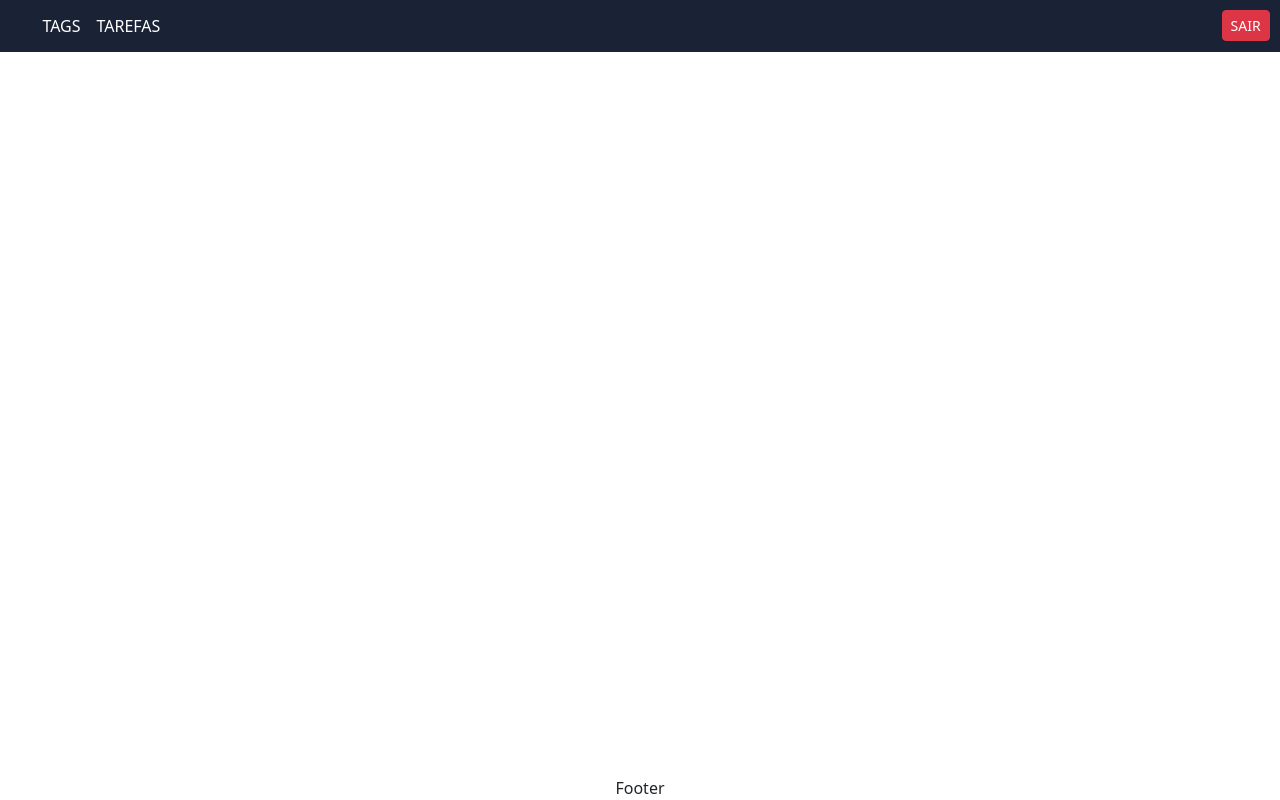
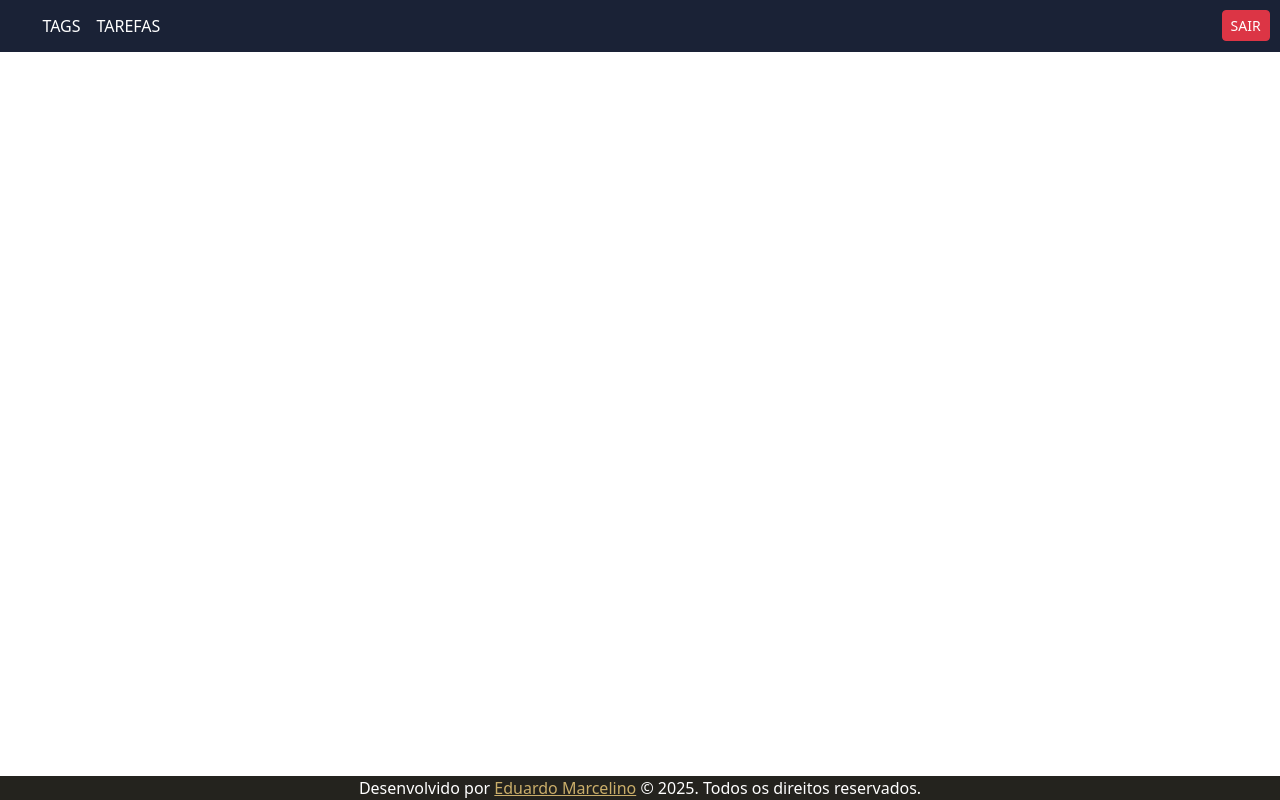
Before and after one commit to EduardoMarcelinoEng/management-of-tasks-frontend, a Nuxt app: page / in a window 1280 px wide. Built offline with nearby package versions, Linux system fonts and the light colour scheme.

Commit message:
Footer component created

```diff
--- a/components/AppFooter.vue
+++ b/components/AppFooter.vue
@@ -1,5 +1,41 @@
+<script>
+
+</script>
+
+
+<style scoped>
+    footer {
+        width: 100%;
+        display: flex;
+        justify-content: center;
+        background-color: #24231E;
+        padding: 1rem 0;
+
+        @media (min-width: 600px) {
+            padding: 0;
+        }
+
+        p {
+            text-align: center;
+            color: white;
+
+            a {
+                color: var(--color-primary);
+            }
+
+            @media (min-width: 600px) {
+                br {
+                    display: none;
+                }
+            }
+
+            margin: 0;
+        }
+    }
+</style>
+
 <template>
-    <div>
-        Footer
-    </div>
+    <footer>
+        <p>Desenvolvido por <a target="_blank" href="https://eduardomarcelinodev.com.br/meus-projetos">Eduardo Marcelino</a> © 2025. <br> Todos os direitos reservados.</p>
+    </footer>
 </template>
```
